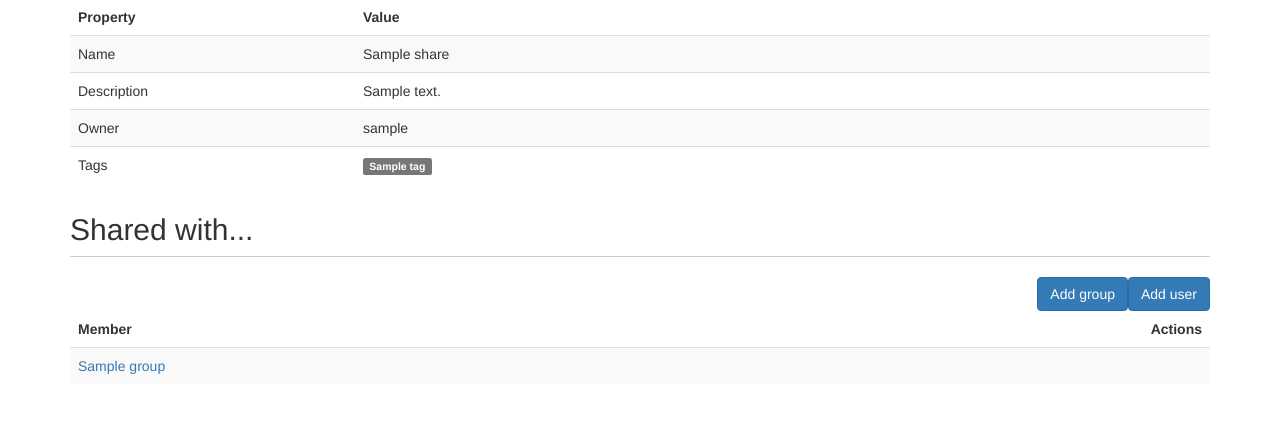
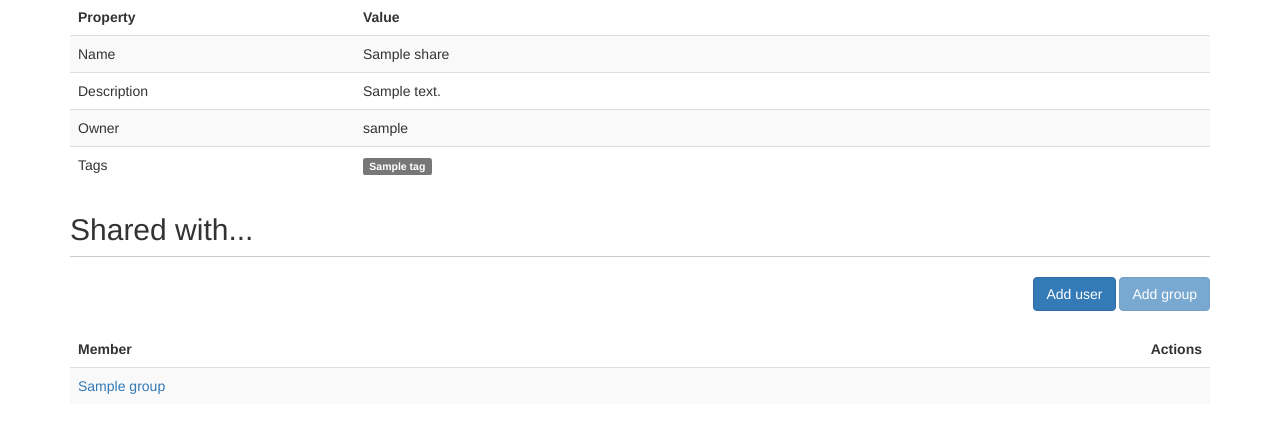
Before and after one commit to coco-project/coco, a Django app: template ipynbsrv/web/templates/web/shares/manage.html in a window 1280 px wide. Shown: the part 154-587 px from the top of the page. Run offline with Django 3.2, Linux system fonts and the light colour scheme; tables that the repository leaves empty hold one stand-in row (values such as "Sample post"); the template is opened without the code that fills it: values that come from a table or form of the project are taken from there, most other values are stand-ins (such as "Sample title", 1, 10 or a date in 2020); some libraries are stand-ins or nearby versions.

Commit message:
fix typos; no tables if no record exists; group fixes; button fixes; user-guide link; fix dashboard containers

```diff
--- a/ipynbsrv/settings.py
+++ b/ipynbsrv/settings.py
@@ -122,6 +122,7 @@ MESSAGE_TAGS = {
 LOGIN_URL = '/accounts/login'
 LOGIN_REDIRECT_URL = '/accounts/flag'
 PUBLIC_URL = '/public/'
+USER_GUIDE_URL = '/docs/user-guide/'
 
 VARS_MODULE_PATH = 'ipynbsrv.core.conf'
 
--- a/ipynbsrv/web/templates/web/dashboard.html
+++ b/ipynbsrv/web/templates/web/dashboard.html
@@ -19,9 +19,6 @@
         <h2>Running containers</h2>
         {% include 'web/snippets/container_grid.html' with containers=containers csrf_token=csrf_token only %}
 
-        <h2>Groups</h2>
-        blabla
-
         <h2>Recent activities</h2>
         notifications
     </div>
--- a/ipynbsrv/web/templates/web/notifications/index.html
+++ b/ipynbsrv/web/templates/web/notifications/index.html
@@ -31,7 +31,7 @@
                 </tr>
             </thead>
             <tbody>
-                {% for n in notifications %}
+            {% for n in notifications %}
                 <tr data-id="{{ n.id }}" {% if not n.read %} class="unread" {% endif %}>
                     <td>{{ n.date | date:"d.m.Y, H:i" }}</td>
                     <td>{{ n.notification.sender.username }}</td>
@@ -48,11 +48,11 @@
                         </form>
                     </td>
                 </tr>
-                {% endfor %}
+            {% endfor %}
             </tbody>
         </table>
         {% else %}
-            <div class="alert alert-info">You have no notifications yet.</div>
+            <div class="alert alert-info">You have no notifications.</div>
         {% endif %}
 
         {% include 'web/notifications/modal_create.html' with groups=groups notification_types=notification_types containers=containers container_images=container_images shares=shares csrf_token=csrf_token only %}
--- a/ipynbsrv/web/templates/web/shares/manage.html
+++ b/ipynbsrv/web/templates/web/shares/manage.html
@@ -56,16 +56,24 @@
         </table>
 
         <h2>Shared with...</h2>
-        <form role="form">
-            <button type="button" class="btn btn-primary btn-adduser pull-right" data-toggle="modal" data-target="#modal-share-adduser">
-                Add user
-            </button>
-        </form>
-        <form role="form">
-            <button type="button" class="btn btn-primary btn-addgroup pull-right" data-toggle="modal" data-target="#modal-share-addgroup">
-                Add group
-            </button>
-        </form>
+        <div class="row" style="margin-bottom: 20px">
+            <form role="form" class="col-xs-12">
+                <fieldset class="pull-right">
+                    <button type="button" class="btn btn-primary btn-adduser" data-toggle="modal" data-target="#modal-share-adduser">
+                        Add user
+                    </button>
+                    {% if groups|length_is:"1" %}
+                        <button type="button" class="btn btn-primary btn-addgroup" data-toggle="modal" data-target="#modal-share-addgroup" disabled>
+                            Add group
+                        </button>
+                    {% else %}
+                    <button type="button" class="btn btn-primary btn-addgroup" data-toggle="modal" data-target="#modal-share-addgroup">
+                        Add group
+                    </button>
+                    {% endif %}
+                </fieldset>
+            </form>
+        </div>
         <table class="table table-hover table-striped js-table-smart" cellspacing="0" width="100%">
             <thead>
                 <tr>
--- a/ipynbsrv/web/templates/web/snippets/navbar.html
+++ b/ipynbsrv/web/templates/web/snippets/navbar.html
@@ -22,7 +22,7 @@
                 <li><a href="/notifications">Notifications {% if new_notifications_count >= 0 %}<span id="notification_bubble">{{ new_notifications_count }}</span>{% endif %}</a></li>
             </ul>
             <ul class="nav navbar-nav navbar-right">
-                <li class="hidden-xs"><a href="" data-tooltip data-placement="bottom" title="User Guide" target="_blank">
+                <li class="hidden-xs"><a href="{% settings 'USER_GUIDE_URL' %}" data-tooltip data-placement="bottom" title="User Guide" target="_blank">
                     <i class="glyphicon glyphicon-question-sign" aria-hidden="true"></i>
                 </a></li>
                 <li class="hidden-xs"><a href="{% settings 'PUBLIC_URL' %}{{ request.user.get_username }}" data-tooltip data-placement="bottom" title="My publications" target="_blank">
@@ -32,7 +32,7 @@
                     <i class="glyphicon glyphicon-log-out" aria-hidden="true"></i>
                 </a></li>
                 <li class="hidden-sm hidden-md hidden-lg">
-                    <a href="" title="User Guide" target="_blank">Use Guide</a>
+                    <a href="{% settings 'USER_GUIDE_URL' %}" title="User Guide" target="_blank">Use Guide</a>
                 </li>
                 <li class="hidden-sm hidden-md hidden-lg">
                     <a href="{% settings 'PUBLIC_URL' %}{{ request.user.get_username }}" title="My publications" target="_blank">My publications</a>
--- a/ipynbsrv/web/views/common.py
+++ b/ipynbsrv/web/views/common.py
@@ -16,6 +16,6 @@ def dashboard(request):
 
     return render(request, 'web/dashboard.html', {
         'title': "Dashboard",
-        'containers': containers,
+        'containers': filter(lambda ct: ct.is_running is True, containers),
         'new_notifications_count': new_notifications_count
     })
--- a/ipynbsrv/web/views/containers.py
+++ b/ipynbsrv/web/views/containers.py
@@ -140,7 +140,7 @@ def create(request):
         try:
             # server and owner get set by the core automatically
             client.containers.post(params)
-            messages.success(request, "Image created successfully.")
+            messages.success(request, "Container created successfully.")
         except Exception as ex:
             messages.error(request, api_error_message(ex, params))
 
```
Also changed, not shown: ipynbsrv/web/templates/web/collaborationgroups/index.html (+3 -4 lines), ipynbsrv/web/templates/web/collaborationgroups/manage.html (+13 -7 lines), ipynbsrv/web/templates/web/notifications/modal_create.html (+8 -7 lines), ipynbsrv/web/templates/web/snippets/container_grid.html (+8 -9 lines), ipynbsrv/web/templates/web/collaborationgroups/modal_create.html (line endings or trailing spaces).
